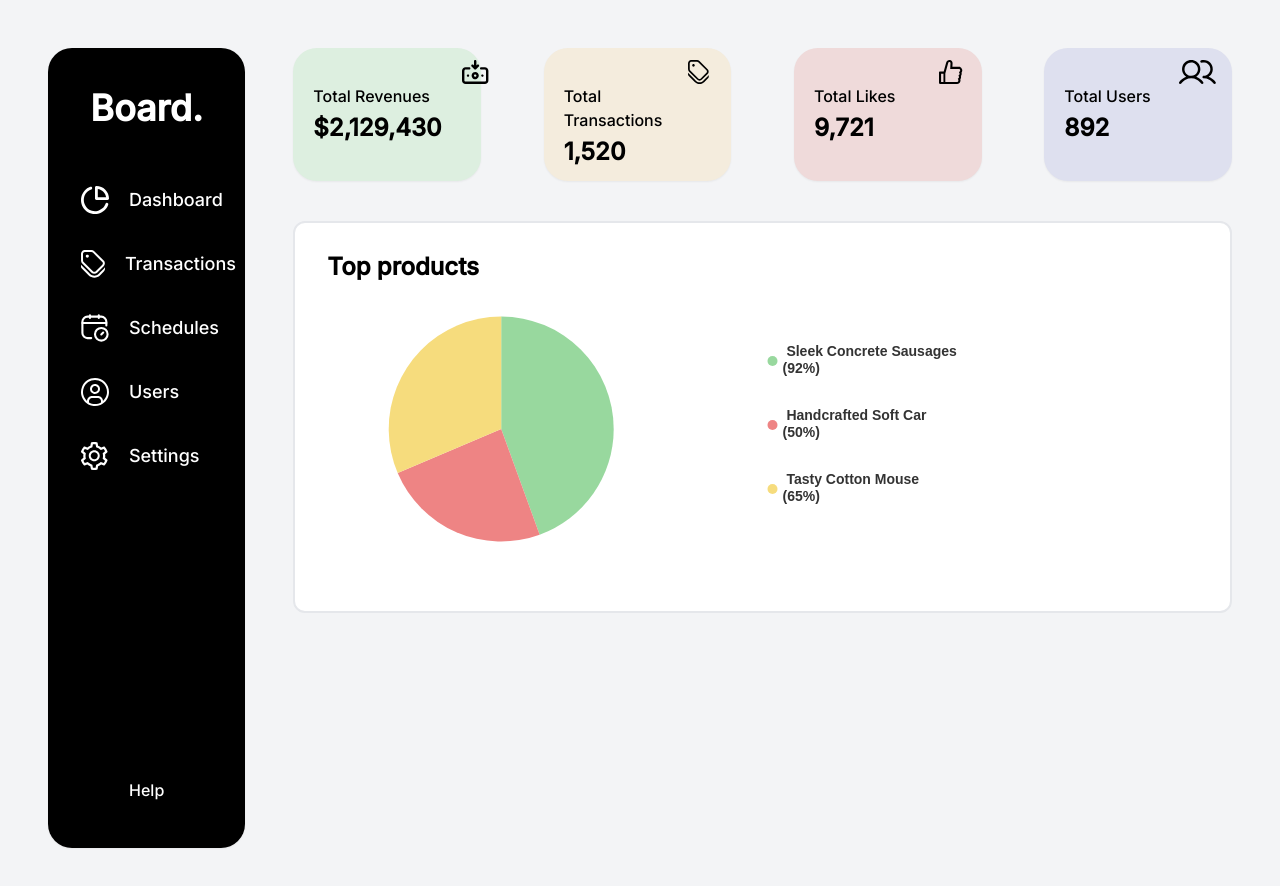
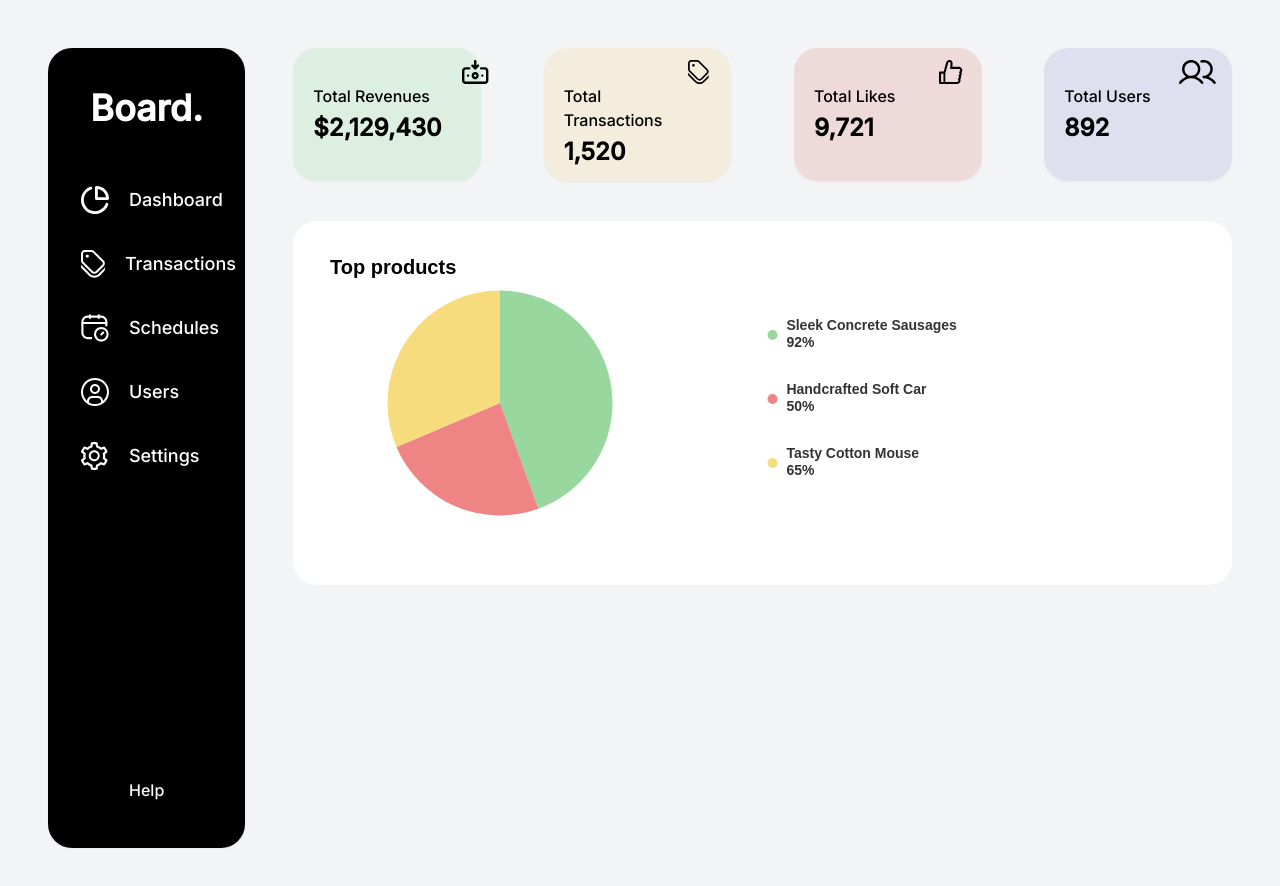
Before and after one commit to Prathmesh410/Task-listed, a React (Create React App) app in the folder frontend/: page / in a window 1280 px wide. Shown: the top 886 px of the page. Built offline with nearby package versions, Linux system fonts and the light colour scheme.

Commit message:
Pie chart done

```diff
--- /dev/null
+++ b/frontend/src/components/HomePage/Card/Activity.js
@@ -0,0 +1,9 @@
+import React from 'react'
+
+function Activity() {
+  return (
+    <div>Activity</div>
+  )
+}
+
+export default Activity
--- a/frontend/src/components/HomePage/Card/Card.js
+++ b/frontend/src/components/HomePage/Card/Card.js
@@ -2,7 +2,7 @@ import React from 'react'
 
 function Card({children}) {
   return (
-    <div className='border-2 rounded-xl bg-white my-10 p-8 w-full '>{children}</div>
+    <div className='rounded-3xl bg-white my-10 p-8 w-full '>{children}</div>
   )
 }
 
--- a/frontend/src/components/HomePage/Card/Pie.js
+++ b/frontend/src/components/HomePage/Card/Pie.js
@@ -1,12 +1,20 @@
 import ReactEcharts from 'echarts-for-react';
-import  { generateDummyData } from './dummyDataGenerator'
-
-const pieData = generateDummyData();
-
+import Card from './Card';
+import  { generatePieDummyData } from './dummyDataGenerator'
+const pieData = generatePieDummyData();
 console.log(pieData);
 
 const colors = ["#98D89E" ,"#EE8484" ,"#F6DC7D"];
 const option = {
+  title: {
+    text: 'Top products',
+    left: 'left',
+    textStyle: {
+      fontSize: 20,
+      fontWeight: 900,
+      color:'#000000',
+    }
+  },
   tooltip: {},
   legend: {
     orient: 'vertical',
@@ -26,7 +34,7 @@ const option = {
     },
     formatter: function (name) {
       const item = pieData[0].topProducts.find((item) => item.name === name);
-      return ` ${name} \n(${item.value}%)`;
+      return ` ${name} \n\t${item.value}%`;
     },
 
 
@@ -58,7 +66,9 @@ const option = {
 
 const PieChart = () => {
   return (
+    <Card>
     <ReactEcharts option={option}  />
+    </Card>
   );
 };
 
--- a/frontend/src/components/HomePage/Card/TopProduct.js
+++ b/frontend/src/components/HomePage/Card/TopProduct.js
@@ -5,11 +5,14 @@ import PieChart from './Pie'
 function TopProduct() {
   return (
     <Card >
+        <div className='flex'>
           <div>
-            <p className='font-bold  text-2xl leading-6'>Top products</p>
-            <PieChart/>
+            <p className='font-bold text-2xl leading-6'>Top products</p>
+          <PieChart/>
+
           </div>
 
+        </div>
 
     </Card>
   )
--- a/frontend/src/components/HomePage/Card/dummyDataGenerator.js
+++ b/frontend/src/components/HomePage/Card/dummyDataGenerator.js
@@ -4,7 +4,7 @@ const months = [
     'July', 'August', 'September', 'October', 'November', 'December'
   ];
 const currentDate = new Date();
-export function generateDummyData  () {
+export function generatePieDummyData  () {
     const pieData = [];
     for(let i = 0;i <3;i++){
         let month = currentDate.getMonth()-i;
@@ -27,3 +27,27 @@ export function generateDummyData  () {
     }
 return pieData;
 }
+
+export function generateActivityDummyData (){
+    const activityData = [];
+    for(let i = 0;i <3;i++){
+        let month = currentDate.getMonth()-i;
+        let year = currentDate.getFullYear();
+
+        if (month < 1) {
+          month += 12;
+          year -= 1;
+        }
+
+        let date = {month:months[month] , year : year};
+        const weekData = [];
+        for (let j = 1; j <= 4; j++) {
+
+            const week = `week ${j}`
+            const value = faker.number.int({ min: 100, max: 500 });
+            weekData.push({ week:week , value:value });
+          }
+          activityData.push({ month: date, weekData });
+        }
+        return activityData;
+}
--- a/frontend/src/components/HomePage/HomePage.js
+++ b/frontend/src/components/HomePage/HomePage.js
@@ -1,7 +1,7 @@
 import React from 'react'
-import TopProduct from './Card/TopProduct'
 import InfoCardWrapper from './Dashboard/InfoCardWrapper'
 import Sidebar from './Sidebar/Sidebar'
+import PieChart from './Card/Pie'
 
 function HomePage() {
   return (
@@ -11,7 +11,7 @@ function HomePage() {
       <div className='w-10/12 pl-12 border-3'>
       <InfoCardWrapper className = 'h-3/6' />
       <div className='flex justify-between'>
-        <TopProduct  />
+        <PieChart/>
       </div>
       </div>
       </div>
```
